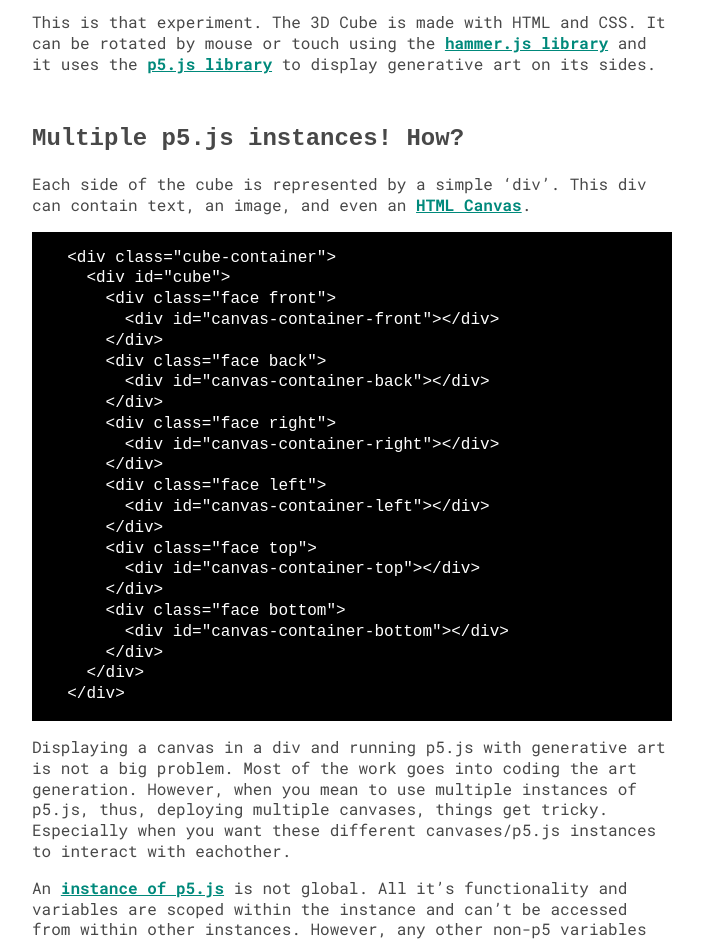
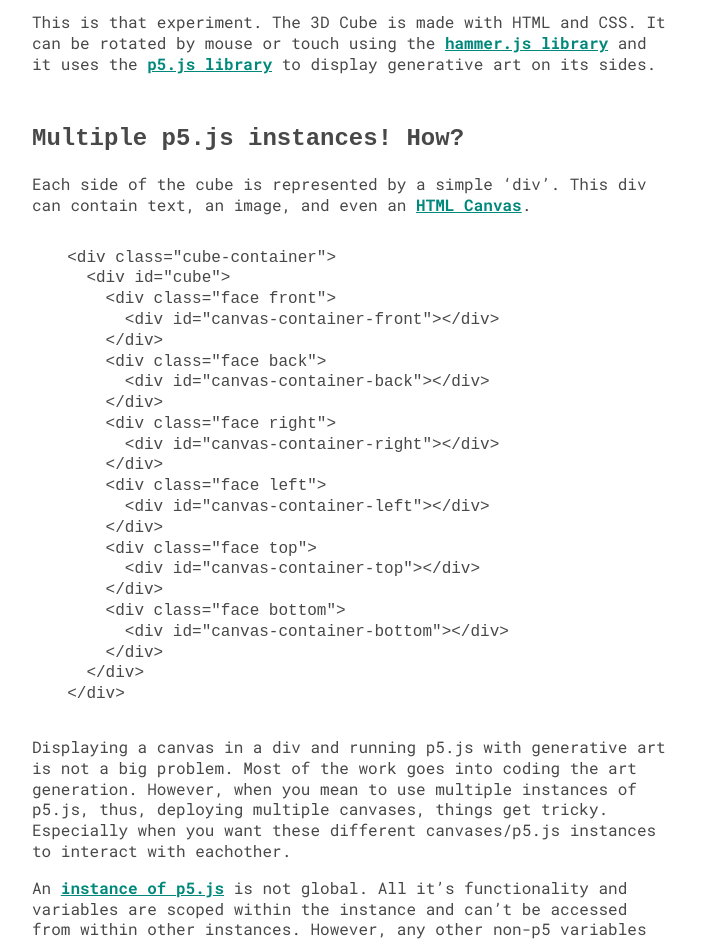
Before and after one commit to Kompjoeter/archived-blog, a Jekyll site: the page built from _posts/2021-04-23-soc-3dcube-01.md, in a window 1280 px wide. Shown: the part 960-1901 px from the top of the page, without its empty margins (288-991 px from the left). Built offline with Jekyll 4.4.1, drawn with Linux system fonts in a browser that asks for light colours; grey boxes are pictures that could not be loaded.

Commit message:
Code Block color fix

```diff
--- a/_sass/no-style-please.scss
+++ b/_sass/no-style-please.scss
@@ -70,8 +70,7 @@ table, th, td {
 }
 
 code {
-  color: white;
-  background: black;
+
 }
 
 div.highlighter-rouge code {
```
